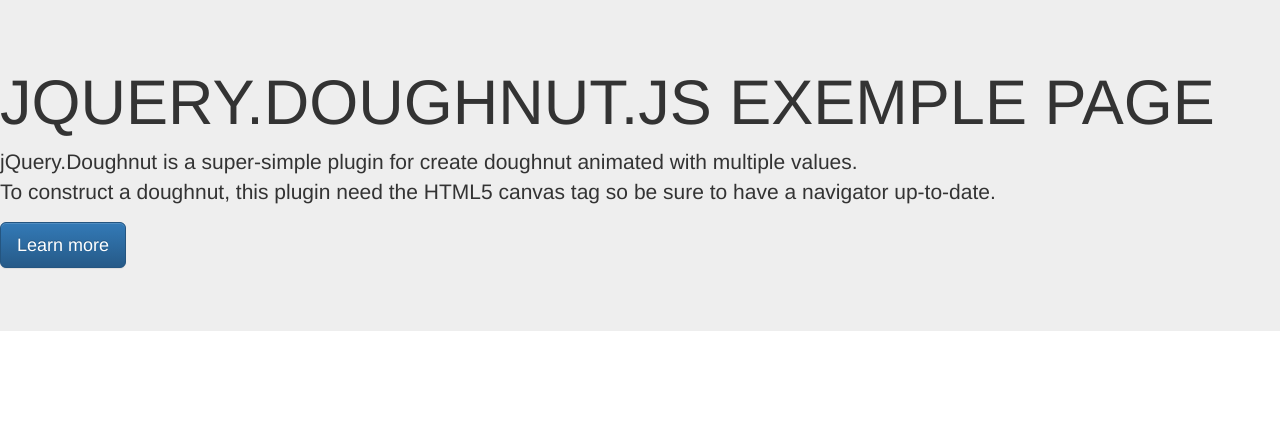
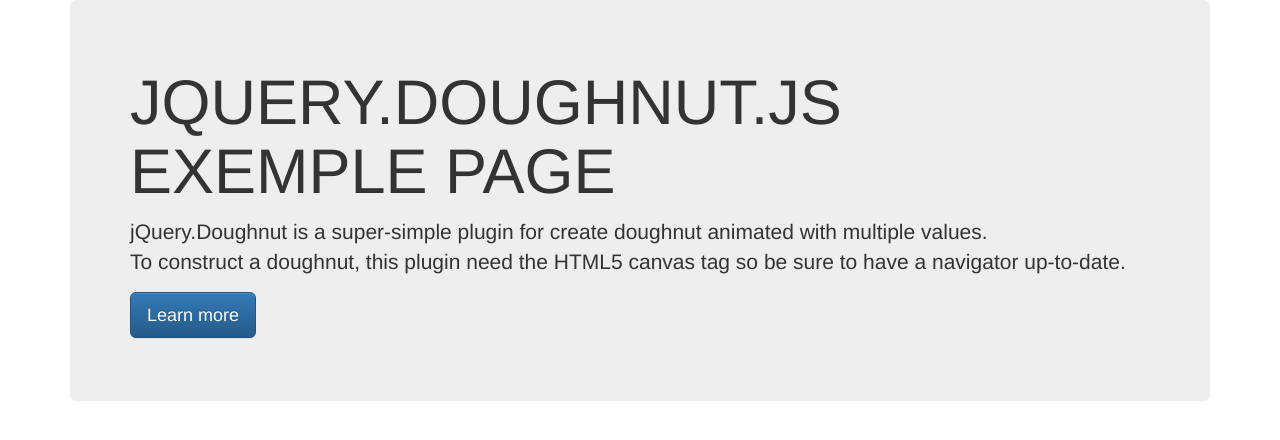
Before and after one commit to brochard-tech/doughnut, a plain HTML site: page demo/index.html in a window 1280 px wide. Drawn offline with nearby package versions, Linux system fonts and the light colour scheme.

Commit message:
add gitignore

```diff
--- a/demo/index.html
+++ b/demo/index.html
@@ -18,11 +18,16 @@
 
 	<body>
 
-		<div class="jumbotron">
-  			<h1 class="text-uppercase">jQuery.doughnut.js Exemple page</h1>
-			<p>jQuery.Doughnut is a super-simple plugin for create doughnut animated with multiple values. <br />
-				To construct a doughnut, this plugin need the HTML5 canvas tag so be sure to have a navigator up-to-date.</p>
-  			<p><a class="btn btn-primary btn-lg" href="#" role="button">Learn more</a></p>
+		<div class="container">
+
+			<!-- head -->
+			<div class="jumbotron">
+	  			<h1 class="text-uppercase">jQuery.doughnut.js Exemple page</h1>
+				<p>jQuery.Doughnut is a super-simple plugin for create doughnut animated with multiple values. <br />
+					To construct a doughnut, this plugin need the HTML5 canvas tag so be sure to have a navigator up-to-date.</p>
+	  			<p><a class="btn btn-primary btn-lg" href="#" role="button">Learn more</a></p>
+			</div>
+
 		</div>
 
 	</body>
```
Also changed, not shown: 1 other file.
